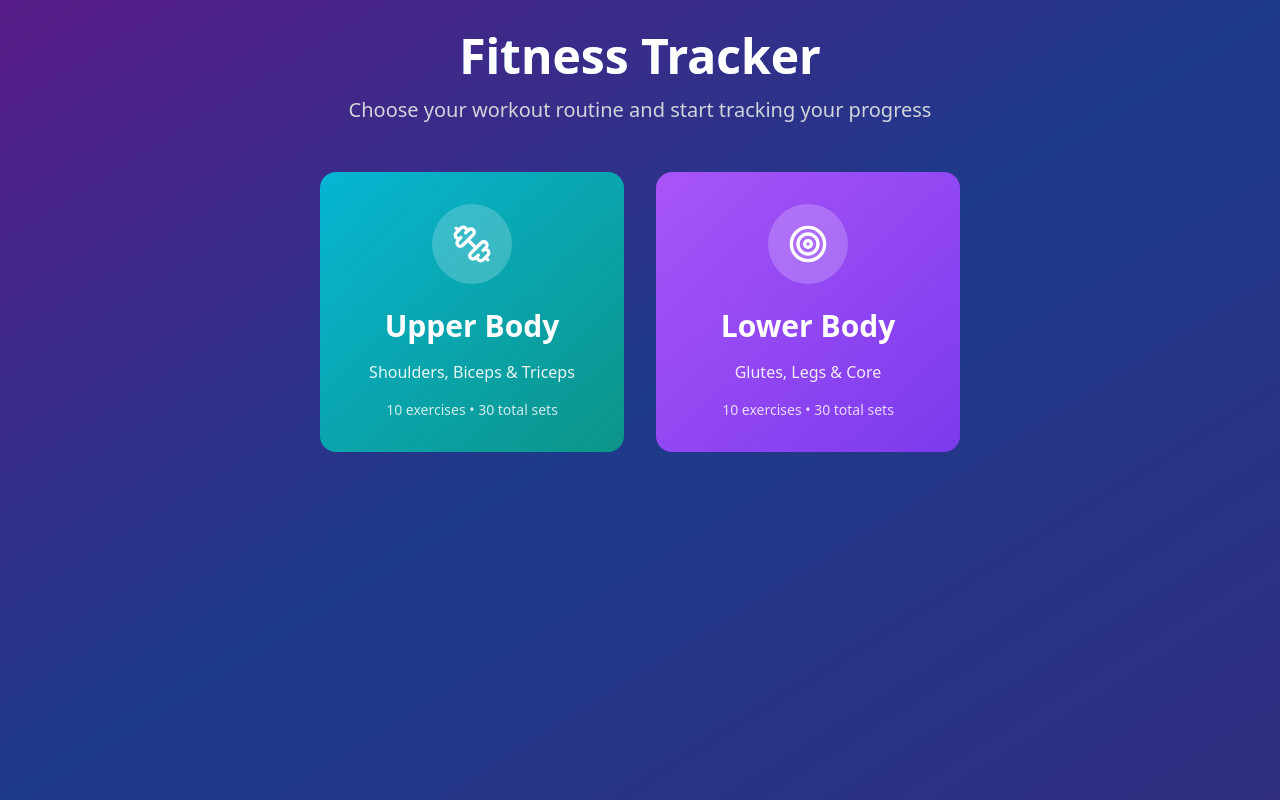
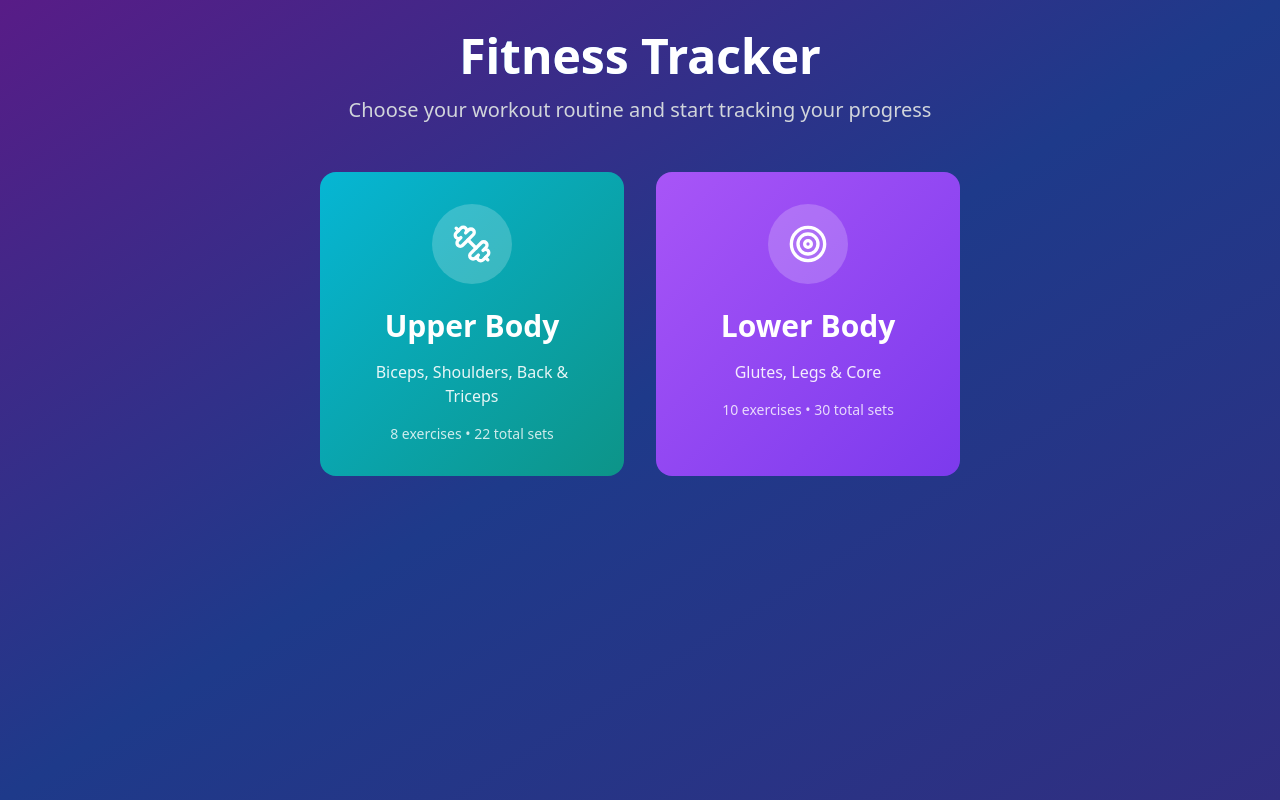
Before and after one commit to KawaiNez/workout-checklist-buddy, a React (Vite) app: page / in a window 1280 px wide. Built offline with nearby package versions, Linux system fonts and the light colour scheme.

Commit message:
Update home page workout cards
Reflect home page cards to match updated workouts: Upper Body now shows 8 exercises with 22 total sets; Lower Body remains 10 exercises with 30 total sets. Adjust Upper Body description accordingly in WorkoutSelector to reflect new focus.

```diff
--- a/src/components/WorkoutSelector.tsx
+++ b/src/components/WorkoutSelector.tsx
@@ -28,10 +28,10 @@ export const WorkoutSelector = ({ onWorkoutSelect }: WorkoutSelectorProps) => {
           </div>
           <h2 className="text-2xl sm:text-3xl font-bold text-white mb-3 sm:mb-4">Upper Body</h2>
           <p className="text-sm sm:text-base text-white/90 mb-3 sm:mb-4">
-            Shoulders, Biceps & Triceps
+            Biceps, Shoulders, Back & Triceps
           </p>
           <div className="text-xs sm:text-sm text-white/80">
-            10 exercises • 30 total sets
+            8 exercises • 22 total sets
           </div>
         </div>
 
```
